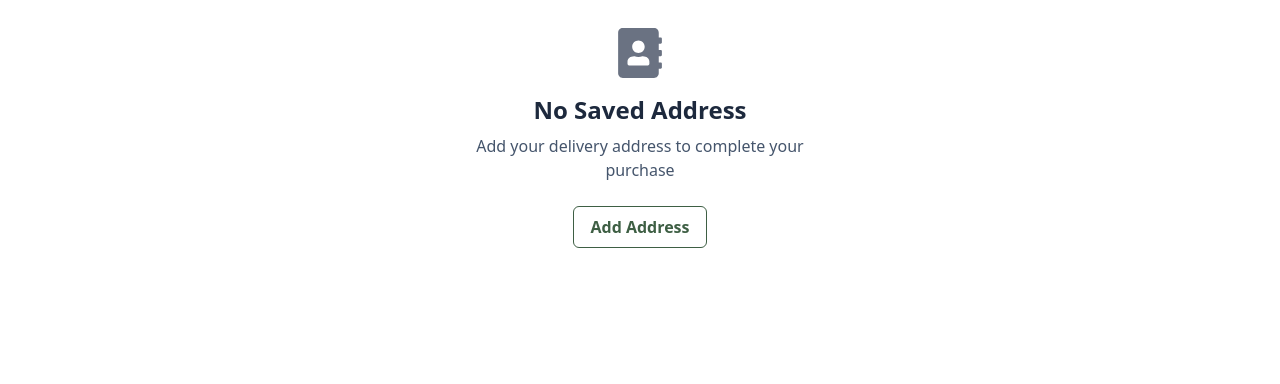
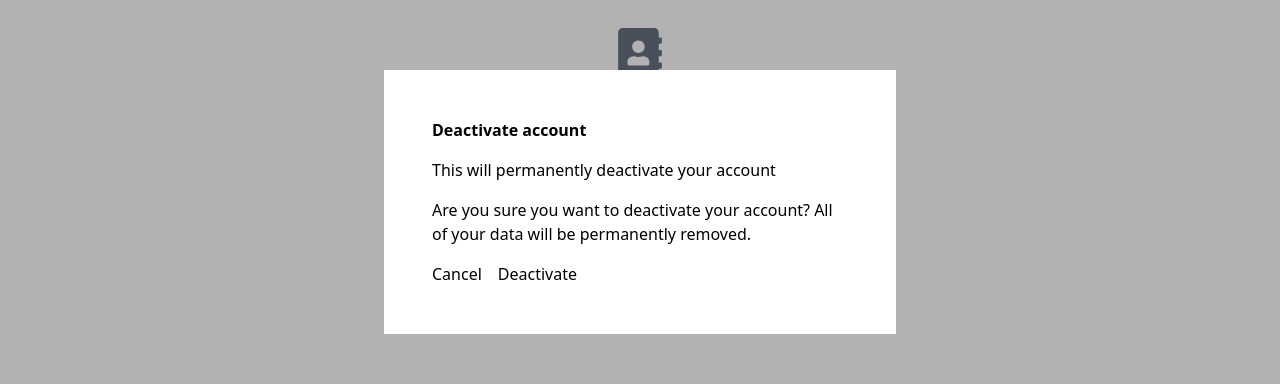
Before and after one commit to gjuanillo/EcommerceFrontendApplication, a React (Vite) app: page /checkout in a window 1280 px wide. Both pictures are taken after a click on the button "Add Address". Shown: the part 198-582 px from the top of the page. Built offline with nearby package versions, Linux system fonts and the light colour scheme; no server answers.

Commit message:
Add Add Address Modal Template

```diff
--- a/src/components/checkout/AddressInfo.tsx
+++ b/src/components/checkout/AddressInfo.tsx
@@ -1,9 +1,17 @@
 import { FaAddressBook } from "react-icons/fa";
 import Loader from "../shared/Loader";
+import { useState, type SetStateAction } from "react";
+import AddressInfoModal from "./AddressInfoModal";
 
 const AddressInfo = () => {
     const noAddressExist: boolean = true;
     const isLoading: boolean = false;
+    const [openAddressModal, setOpenAddressModal] = useState<boolean>(false);
+    const [selectedAddress, setSelectedAddress] = useState("");
+    const addNewAddressHandler = () => {
+        setSelectedAddress("");
+        setOpenAddressModal(true);
+    }
     return (
         <div className="pt-4">
             {
@@ -16,7 +24,7 @@ const AddressInfo = () => {
                         <h1 className="mb-6 text-slate-600 text-center">
                             Add your delivery address to complete your purchase
                         </h1>
-                        <button className="px-4 py-2 border border-[#3E5F44] text-[#3E5F44]
+                        <button onClick={addNewAddressHandler} className="px-4 py-2 border border-[#3E5F44] text-[#3E5F44]
                             hover:bg-[#3E5F44] hover:text-white font-semibold
                             rounded-md transition-colors duration-200">
                             Add Address
@@ -37,6 +45,7 @@ const AddressInfo = () => {
                     </div>
                 )
             }
+            <AddressInfoModal isOpen={openAddressModal} setIsOpen={setOpenAddressModal} />
         </div >
     )
 }
--- a/src/components/checkout/AddressInfoModal.tsx
+++ b/src/components/checkout/AddressInfoModal.tsx
@@ -1,8 +1,30 @@
-const AddressInfoModal = () => {
+import { Description, Dialog, DialogBackdrop, DialogPanel, DialogTitle } from "@headlessui/react";
+
+type AddressInfoModalType = {
+    isOpen: boolean;
+    setIsOpen: React.Dispatch<React.SetStateAction<boolean>>;
+}
+
+const AddressInfoModal = ({ isOpen, setIsOpen }: AddressInfoModalType) => {
     return (
-        <div>
-            Address Info Goes Here
-        </div>
+        <Dialog open={isOpen} onClose={() => setIsOpen(false)} className="relative z-50">
+            {/* The backdrop, rendered as a fixed sibling to the panel container */}
+            <DialogBackdrop className="fixed inset-0 bg-black/30" />
+
+            {/* Full-screen container to center the panel */}
+            <div className="fixed inset-0 flex w-screen items-center justify-center p-4">
+                {/* The actual dialog panel  */}
+                <DialogPanel className="max-w-lg space-y-4 bg-white p-12">
+                    <DialogTitle className="font-bold">Deactivate account</DialogTitle>
+                    <Description>This will permanently deactivate your account</Description>
+                    <p>Are you sure you want to deactivate your account? All of your data will be permanently removed.</p>
+                    <div className="flex gap-4">
+                        <button onClick={() => setIsOpen(false)}>Cancel</button>
+                        <button onClick={() => setIsOpen(false)}>Deactivate</button>
+                    </div>
+                </DialogPanel>
+            </div>
+        </Dialog>
     );
 }
 
--- a/src/components/shared/InputField.tsx
+++ b/src/components/shared/InputField.tsx
@@ -1,4 +1,5 @@
 import type React from "react";
+import type { FieldErrors, UseFormRegister } from "react-hook-form";
 
 interface InputFieldProps {
     label: string;
```
